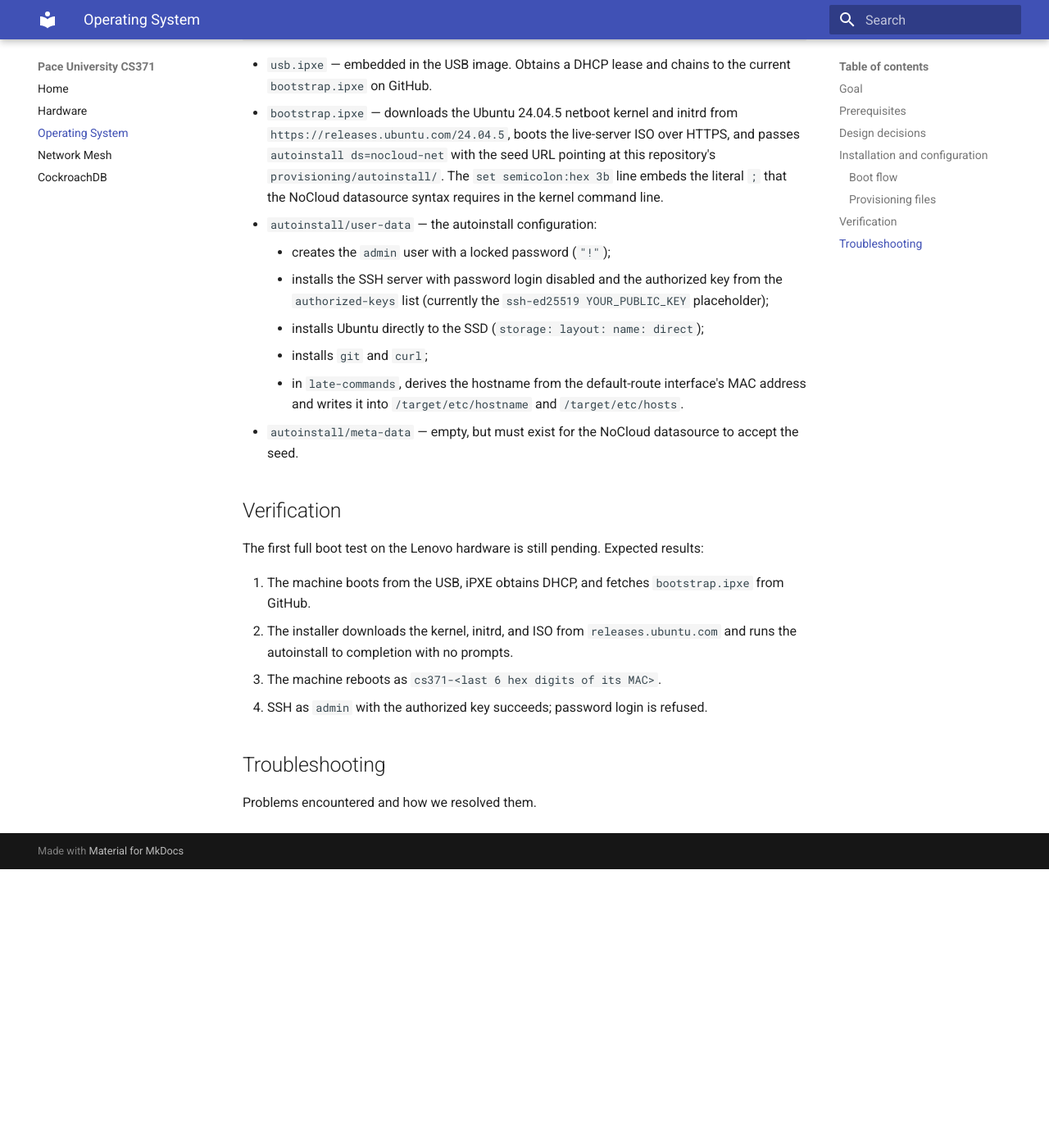
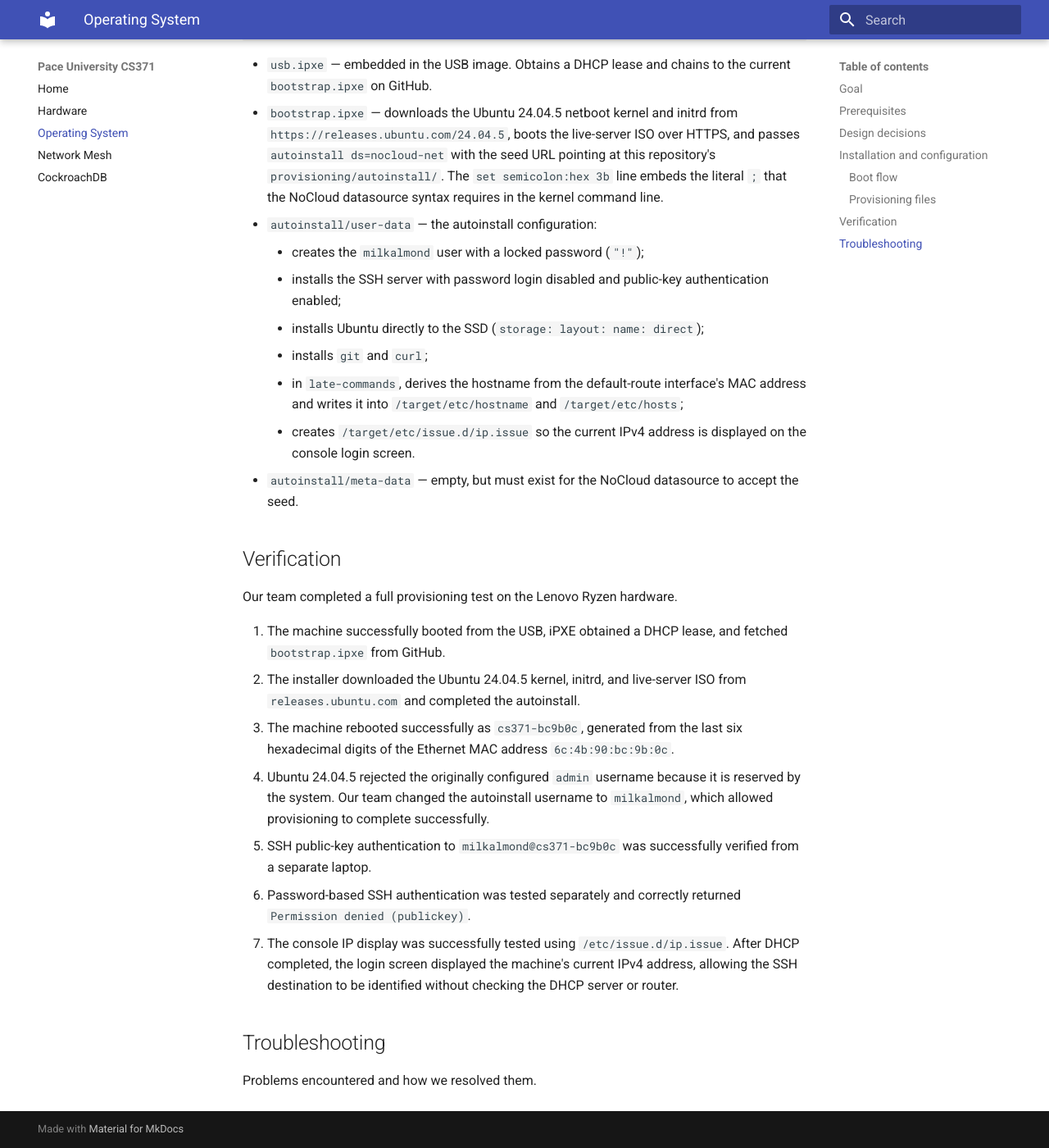
Before and after one commit to aseriy/paceuniversity-cs371, an MkDocs documentation site: the page built from docs/operating-system.md, in a window 1280 px wide and 1400 px high, scrolled down 1303 px. Shown: the whole window at 82% size. Built offline with MkDocs 1.6.1 and Material for MkDocs 9.7.7, drawn with Linux system fonts in a browser that asks for light colours; before the commit the page ends 2363 px from its top, so only the background shows below that.

Commit message:
Document successful Lenovo provisioning verification

```diff
--- a/docs/operating-system.md
+++ b/docs/operating-system.md
@@ -35,20 +35,25 @@ provisioning/
 - `usb.ipxe` — embedded in the USB image. Obtains a DHCP lease and chains to the current `bootstrap.ipxe` on GitHub.
 - `bootstrap.ipxe` — downloads the Ubuntu 24.04.5 netboot kernel and initrd from `https://releases.ubuntu.com/24.04.5`, boots the live-server ISO over HTTPS, and passes `autoinstall ds=nocloud-net` with the seed URL pointing at this repository's `provisioning/autoinstall/`. The `set semicolon:hex 3b` line embeds the literal `;` that the NoCloud datasource syntax requires in the kernel command line.
 - `autoinstall/user-data` — the autoinstall configuration:
-    - creates the `admin` user with a locked password (`"!"`);
-    - installs the SSH server with password login disabled and the authorized key from the `authorized-keys` list (currently the `ssh-ed25519 YOUR_PUBLIC_KEY` placeholder);
+    - creates the `milkalmond` user with a locked password (`"!"`);
+    - installs the SSH server with password login disabled and public-key authentication enabled;
     - installs Ubuntu directly to the SSD (`storage: layout: name: direct`);
     - installs `git` and `curl`;
-    - in `late-commands`, derives the hostname from the default-route interface's MAC address and writes it into `/target/etc/hostname` and `/target/etc/hosts`.
+    - in `late-commands`, derives the hostname from the default-route interface's MAC address and writes it into `/target/etc/hostname` and `/target/etc/hosts`;
+    - creates `/target/etc/issue.d/ip.issue` so the current IPv4 address is displayed on the console login screen.
 - `autoinstall/meta-data` — empty, but must exist for the NoCloud datasource to accept the seed.
 
 ## Verification
-The first full boot test on the Lenovo hardware is still pending. Expected results:
 
-1. The machine boots from the USB, iPXE obtains DHCP, and fetches `bootstrap.ipxe` from GitHub.
-2. The installer downloads the kernel, initrd, and ISO from `releases.ubuntu.com` and runs the autoinstall to completion with no prompts.
-3. The machine reboots as `cs371-<last 6 hex digits of its MAC>`.
-4. SSH as `admin` with the authorized key succeeds; password login is refused.
+Our team completed a full provisioning test on the Lenovo Ryzen hardware.
+
+1. The machine successfully booted from the USB, iPXE obtained a DHCP lease, and fetched `bootstrap.ipxe` from GitHub.
+2. The installer downloaded the Ubuntu 24.04.5 kernel, initrd, and live-server ISO from `releases.ubuntu.com` and completed the autoinstall.
+3. The machine rebooted successfully as `cs371-bc9b0c`, generated from the last six hexadecimal digits of the Ethernet MAC address `6c:4b:90:bc:9b:0c`.
+4. Ubuntu 24.04.5 rejected the originally configured `admin` username because it is reserved by the system. Our team changed the autoinstall username to `milkalmond`, which allowed provisioning to complete successfully.
+5. SSH public-key authentication to `milkalmond@cs371-bc9b0c` was successfully verified from a separate laptop.
+6. Password-based SSH authentication was tested separately and correctly returned `Permission denied (publickey)`.
+7. The console IP display was successfully tested using `/etc/issue.d/ip.issue`. After DHCP completed, the login screen displayed the machine's current IPv4 address, allowing the SSH destination to be identified without checking the DHCP server or router.
 
 ## Troubleshooting
 Problems encountered and how we resolved them.
```
